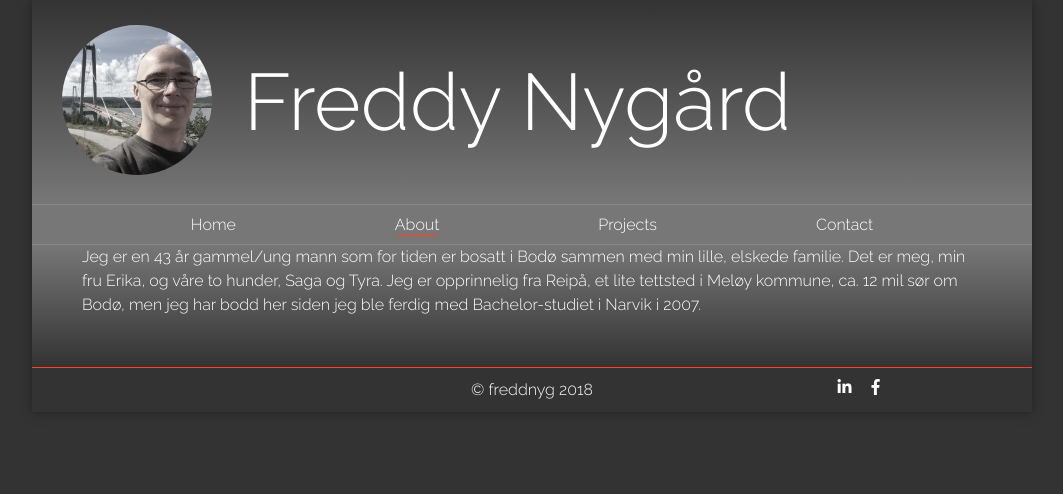
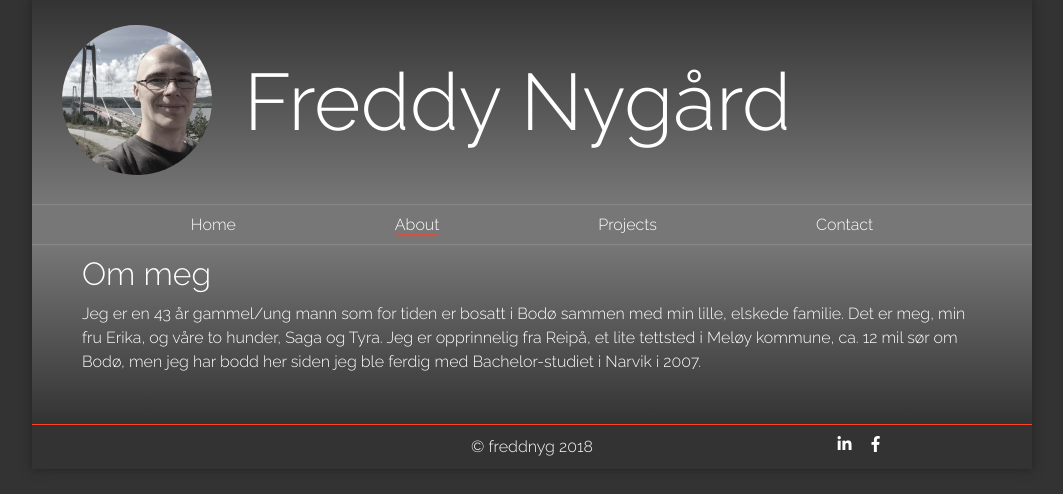
Before and after one commit to freddnyg/freddnyg, an Angular app: page /about in a window 1280 px wide. Shown: the top 494 px of the page, without its empty margins (108-1171 px from the left). Built offline with nearby package versions, Linux system fonts and the light colour scheme.

Commit message:
small changes

```diff
--- a/src/app/about/about.component.html
+++ b/src/app/about/about.component.html
@@ -1 +1,2 @@
+<h2>Om meg</h2>
 <p>Jeg er en 43 år gammel/ung mann som for tiden er bosatt i Bodø sammen med min lille, elskede familie. Det er meg, min fru Erika, og våre to hunder, Saga og Tyra. Jeg er opprinnelig fra Reipå, et lite tettsted i Meløy kommune, ca. 12 mil sør om Bodø, men jeg har bodd her siden jeg ble ferdig med Bachelor-studiet i Narvik i 2007.</p>
```
